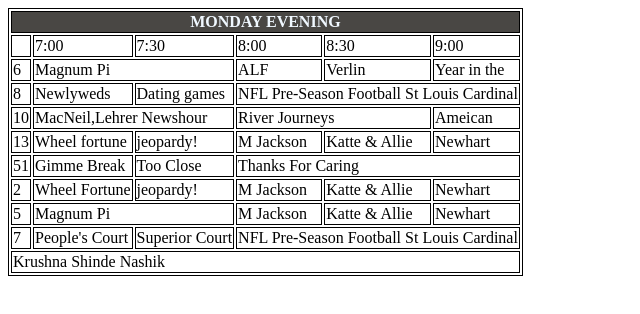
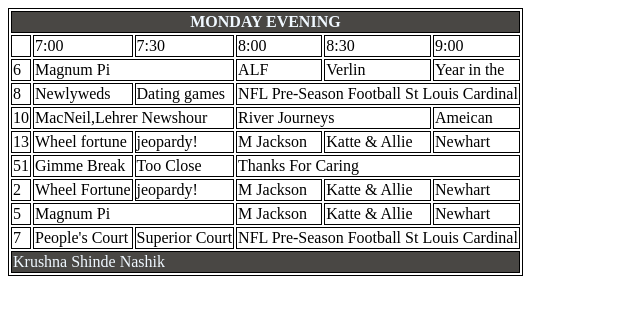
Before and after one commit to Krushna-shinde/HTML-PRACTICE-CODE, a plain HTML site: page index.html in a window 1280 px wide. Shown: the whole page, without its empty margins (0-640 px from the left). Drawn offline with Linux system fonts and the light colour scheme.

Commit message:
save changes

```diff
--- a/index.html
+++ b/index.html
@@ -90,7 +90,7 @@
         </tr>
         <tr>
 
-            <td colspan="6" class="haeding"> Krushna Shinde Nashik</td>
+            <td colspan="6" class="heading"> Krushna Shinde Nashik</td>
         </tr >
       </table>
 </body>
```
